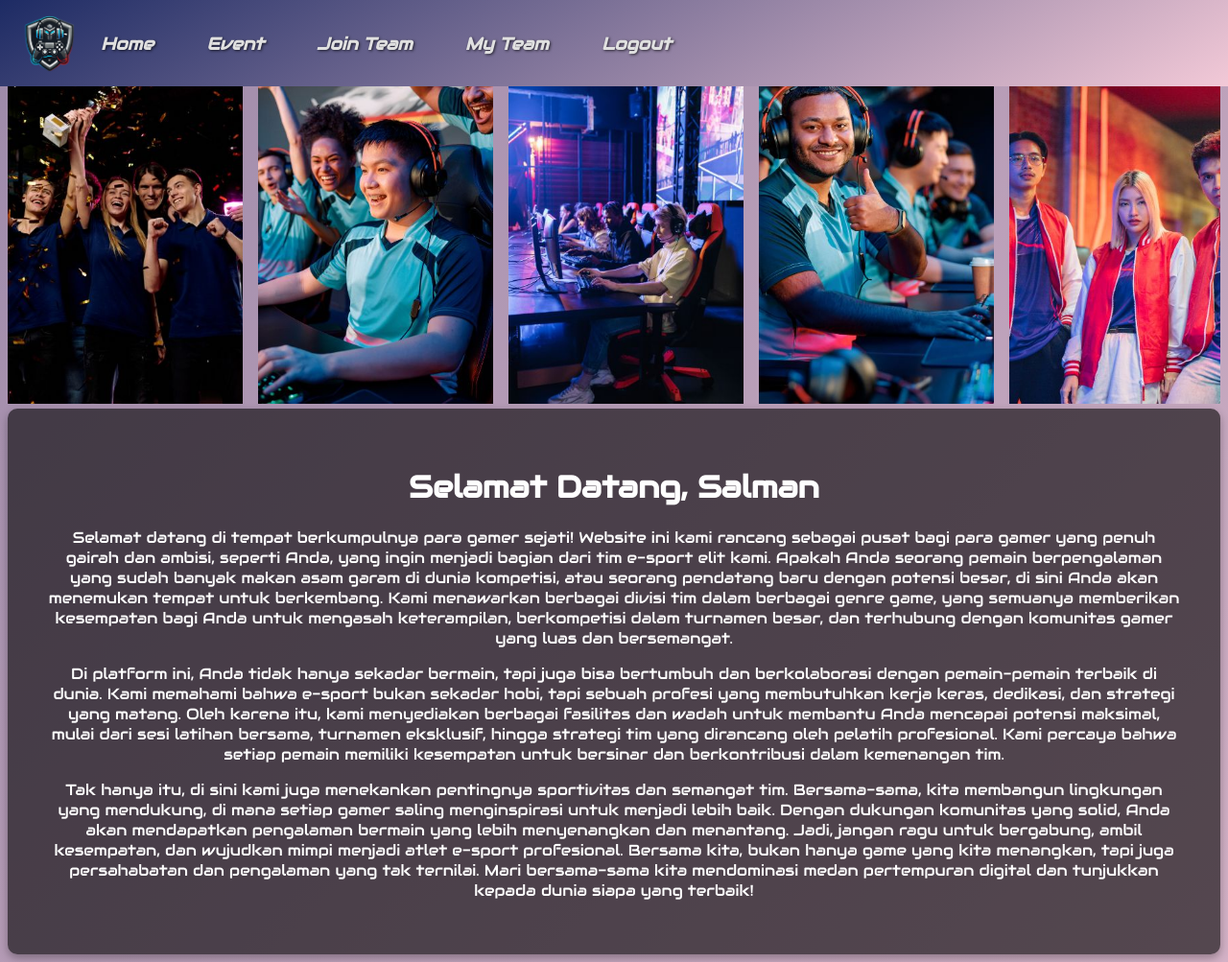
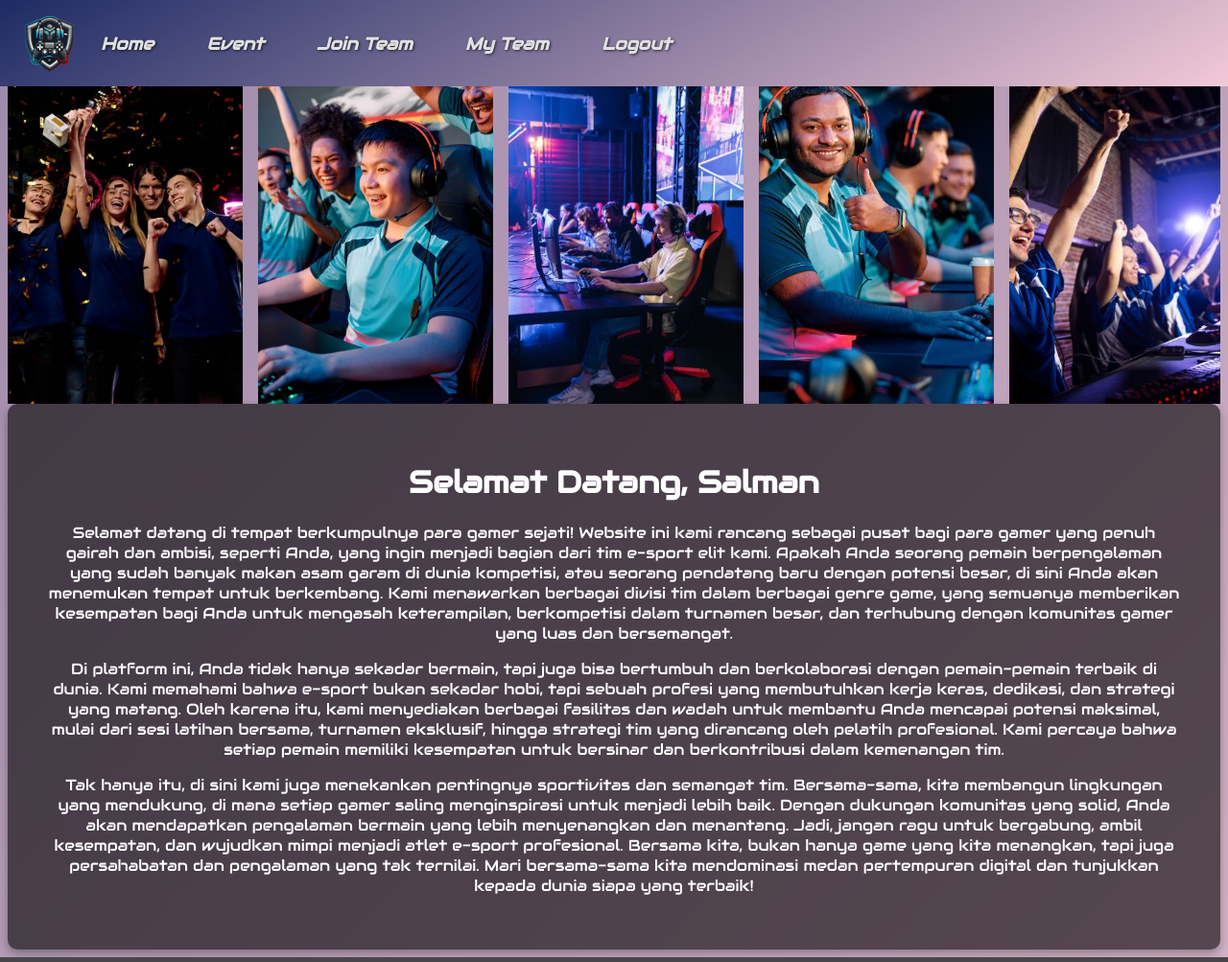
Before and after one commit to salmann17/E-Sport-Web, a PHP site: page /DashboardMember.php in a window 1280 px wide. Shown: the whole page at 96% size. Run offline with PHP 8.4, Linux system fonts and the light colour scheme; the visitor is signed in with stand-in values (Sample User, id 1); data comes from the database, SQL or seed files in the repository.

Commit message:
cardview revisi

```diff
--- a/DashboardMember.php
+++ b/DashboardMember.php
@@ -47,40 +47,23 @@ while ($row = $result->fetch_assoc()) {
     </nav>
     <main>
         <h2>Team List</h2>
-        <div class="horizontal-scroll">
-            <div class="container-img">
-                <div class="item">
-                    <img src="backendMember/icon/images/1.jpg" alt="">
-                </div>
-                <div class="item">
-                    <img src="backendMember/icon/images/2.jpg" alt="">
-                </div>
-                <div class="item">
-                    <img src="backendMember/icon/images/3.jpg" alt="">
-                </div>
-                <div class="item">
-                    <img src="backendMember/icon/images/4.jpg" alt="">
-                </div>
-                <div class="item">
-                    <img src="backendMember/icon/images/5.jpg" alt="">
-                </div>
-                <div class="item">
-                    <img src="backendMember/icon/images/6.jpg" alt="">
-                </div>
-                <div class="item">
-                    <img src="backendMember/icon/images/7.jpg" alt="">
-                </div>
-                <div class="item">
-                    <img src="backendMember/icon/images/8.jpg" alt="">
-                </div>
-                <div class="item">
-                    <img src="backendMember/icon/images/9.jpg" alt="">
-                </div>
-                <div class="item">
-                    <img src="backendMember/icon/images/10.jpg" alt="">
-                </div>
-            </div>
-        </div>
+        <?php
+            echo '<div class="horizontal-scroll">';
+            echo '<div class="container-img">';
+
+            require_once("backendAdmin/models/team.php");
+            $team = new Team();
+            $result = $team->getAllTeam();
+            while ($row = $result->fetch_assoc()) {
+                $idteam = $row['idteam'];
+                echo '<div class="item">';
+                echo '<img src="backendMember/icon/images/'.$idteam.'.jpg">';
+                echo '</div>';
+            }
+
+            echo '</div>';
+            echo '</div>';
+        ?>
     </main>
 
     <div class="welcome-container">
--- a/backendMember/css/img.css
+++ b/backendMember/css/img.css
@@ -3,9 +3,10 @@
     width: max-content;
     gap: 1rem;
 }
-img{
+img {
     height: 350px;
     width: 245px;
+    display: block;
 }
 .horizontal-scroll{
     width: 100%;
```
Also changed, not shown: backendMember/css/card.css (+5 -20 lines).
